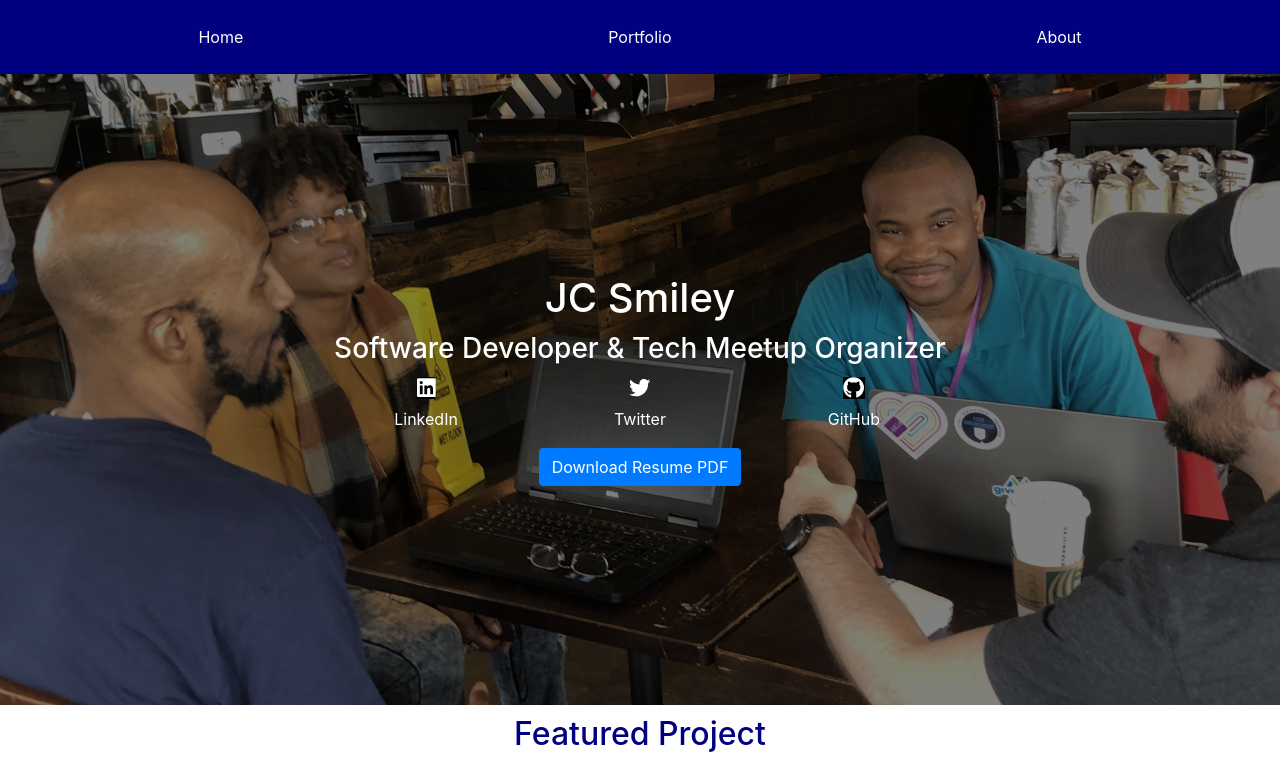
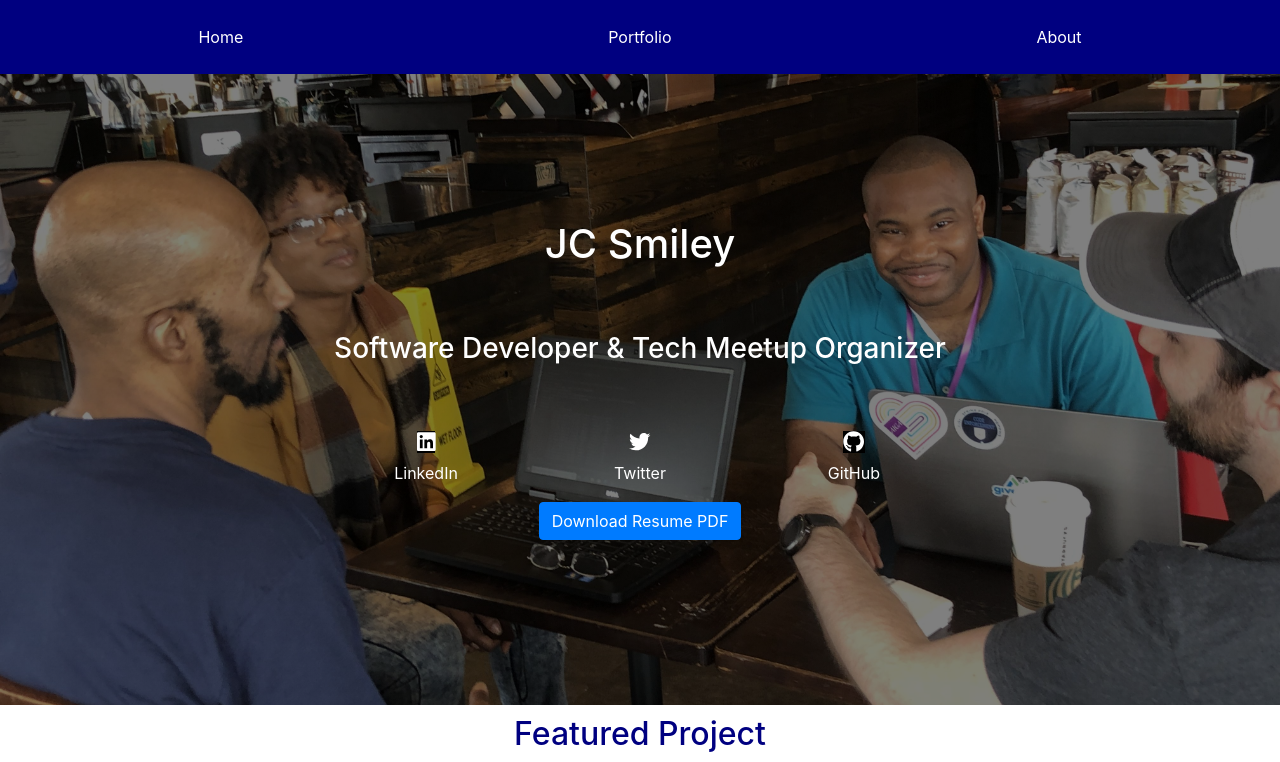
Before and after one commit to jcsmileyjr/v2-Portfolio, a React (Create React App) app in the folder portfolio/: page / in a window 1280 px wide. Shown: the top 762 px of the page. Built offline with nearby package versions, Linux system fonts and the light colour scheme.

Commit message:
Bug: elements on intro page to close

```diff
--- a/portfolio/src/App.css
+++ b/portfolio/src/App.css
@@ -66,6 +66,10 @@ really wasn't working. The fix was to use a linear-gradient.
   }
 }
 
+.introTitle > h1,h3 {
+  margin-bottom: 8vh ;
+}
+
 /********** End Intro Component Styling **********/
 
 
```
